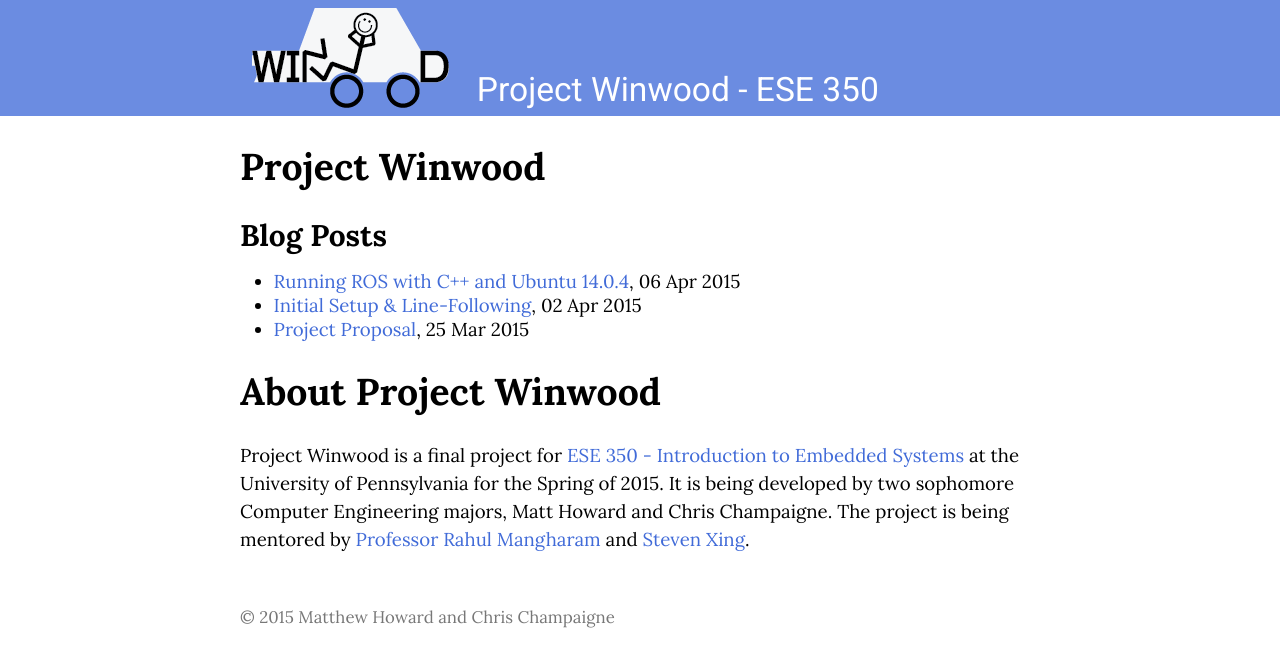
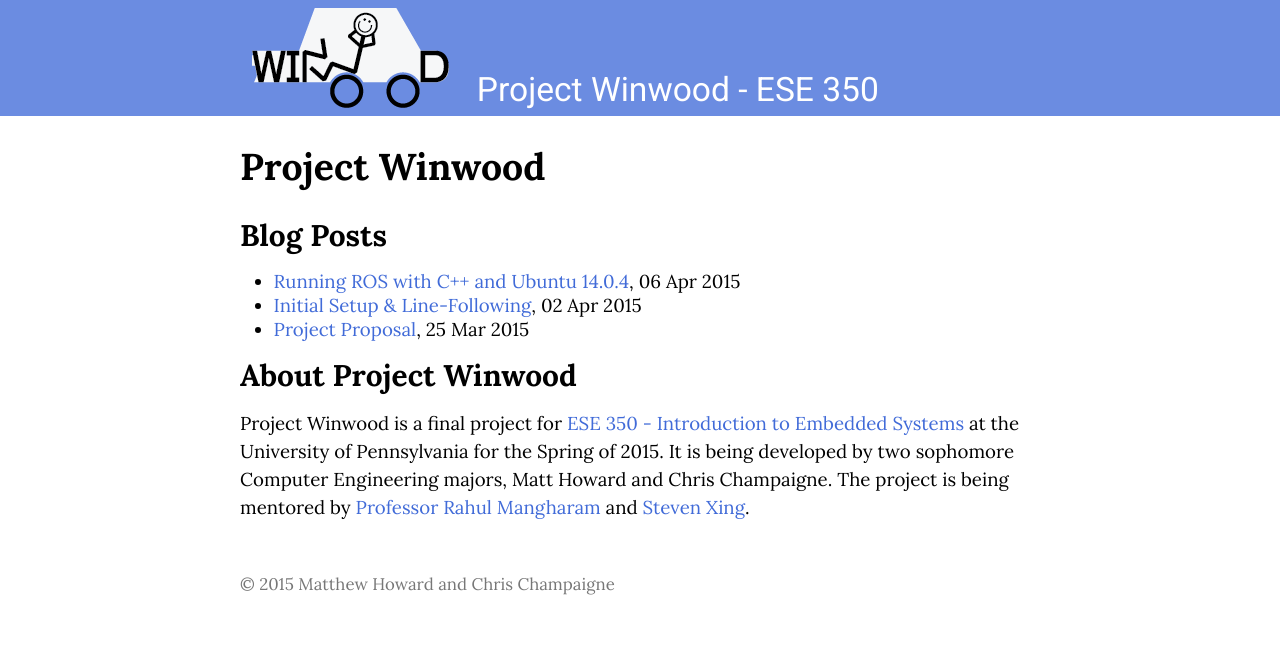
Before and after one commit to moward/project-winwood, a Jekyll site: the page built from index.md, in a window 1280 px wide. Shown: the top 667 px of the page. Built offline with Jekyll 4.4.1, drawn with Linux system fonts in a browser that asks for light colours.

```diff
--- a/index.md
+++ b/index.md
@@ -11,6 +11,6 @@ title: Home
 {% for post in site.posts %}
 - [{{ post.title }}]({{ post.url }}), {{ post.date | date_to_string }}{% endfor %}
 
-#About Project Winwood
+##About Project Winwood
 
 Project Winwood is a final project for [ESE 350 - Introduction to Embedded Systems](http://www.seas.upenn.edu/~ese350/) at the University of Pennsylvania for the Spring of 2015. It is being developed by two sophomore Computer Engineering majors, Matt Howard and Chris Champaigne. The project is being mentored by [Professor Rahul Mangharam](http://www.seas.upenn.edu/~rahulm/) and [Steven Xing](http://www.seas.upenn.edu/cmpe/student-profiles/xing.php).
```
